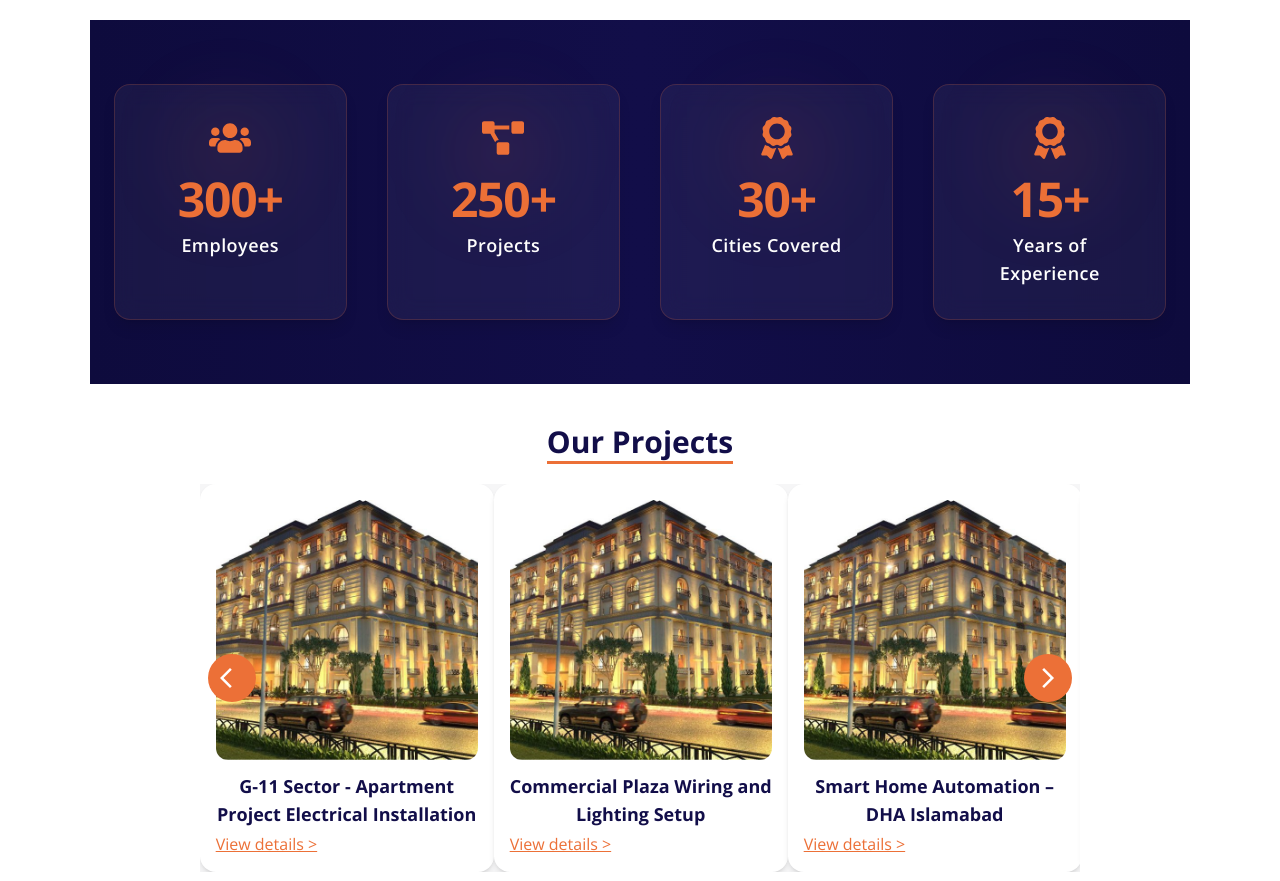
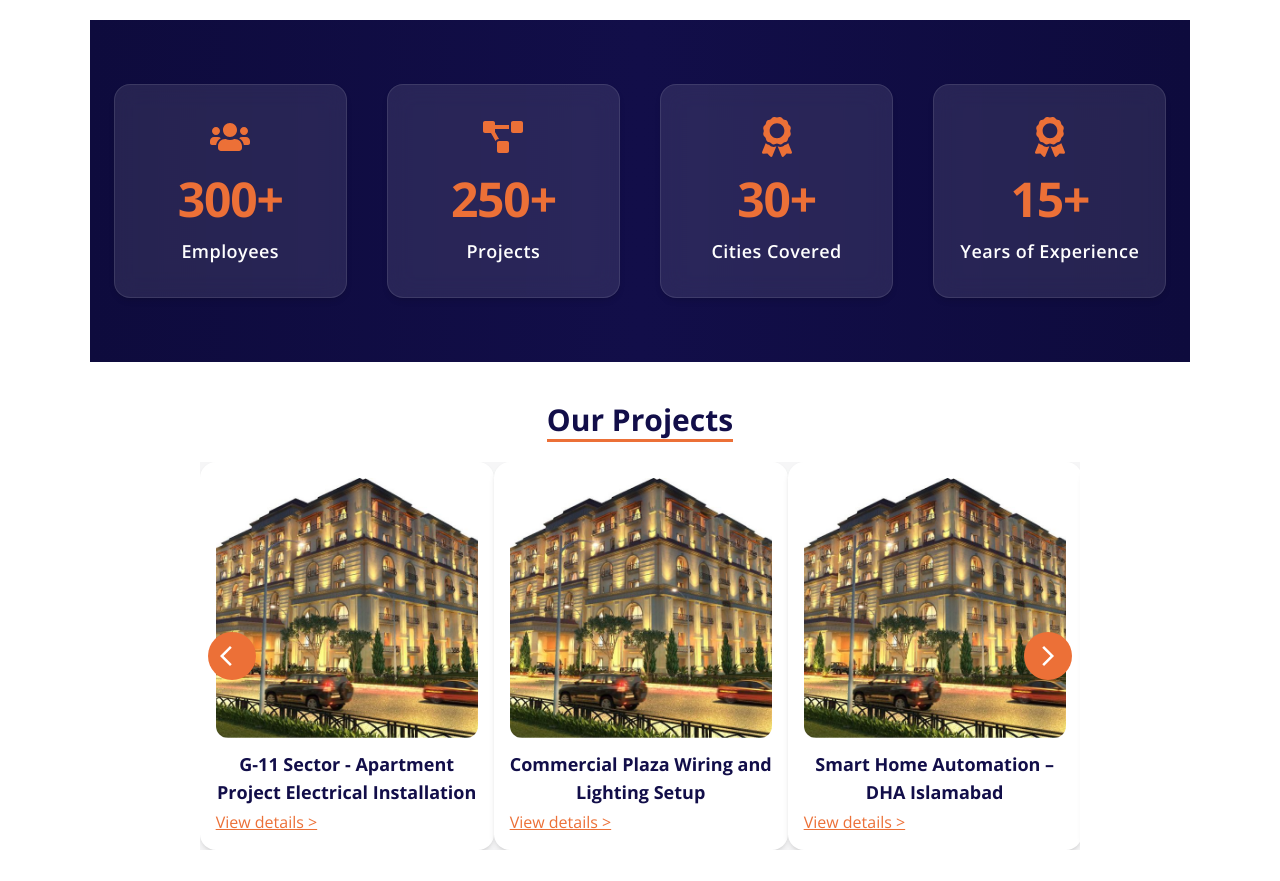
Before and after one commit to muhammad-aman-dev/electrical-company-website-project, a Next.js app: page / in a window 1280 px wide. Shown: the part 1056-1937 px from the top of the page. Built offline with nearby package versions, Linux system fonts and the light colour scheme.

Commit message:
Update StatCounter.js

```diff
--- a/components/StatCounter.js
+++ b/components/StatCounter.js
@@ -1,13 +1,8 @@
 'use client';
 import { useEffect, useState } from "react";
 import { useInView } from "react-intersection-observer";
-import { motion, AnimatePresence } from "framer-motion";
-import {
-  FaUsers,
-  FaCity,
-  FaProjectDiagram,
-  FaAward,
-} from "react-icons/fa";
+import { motion } from "framer-motion";
+import { FaUsers, FaCity, FaProjectDiagram, FaAward } from "react-icons/fa";
 
 export default function StatCounter({ target = 1000, duration = 2, label }) {
   const [count, setCount] = useState(0);
@@ -31,49 +26,30 @@ export default function StatCounter({ target = 1000, duration = 2, label }) {
 
   const getIcon = () => {
     const l = label?.toLowerCase() || "";
-    if (l.includes("employee")) return <FaUsers size={42} />;
-    if (l.includes("project")) return <FaProjectDiagram size={42} />;
-    if (l.includes("city")) return <FaCity size={42} />;
-    if (l.includes("year")) return <FaAward size={42} />;
-    return <FaAward size={42} />;
+    if (l.includes("employee")) return <FaUsers size={40} />;
+    if (l.includes("project")) return <FaProjectDiagram size={40} />;
+    if (l.includes("city")) return <FaCity size={40} />;
+    if (l.includes("year")) return <FaAward size={40} />;
+    return <FaAward size={40} />;
   };
 
   return (
     <motion.div
       ref={ref}
-      initial={{ opacity: 0, y: 40, scale: 0.9 }}
-      animate={inView ? { opacity: 1, y: 0, scale: 1 } : {}}
+      initial={{ opacity: 0, y: 30 }}
+      animate={inView ? { opacity: 1, y: 0 } : {}}
       whileHover={{
-        scale: 1.05,
-        boxShadow: "0 0 25px rgba(236,112,55,0.35)",
-        background: "linear-gradient(145deg, #1e1a63, #0e0b3d)",
+        boxShadow: "0 0 20px rgba(236,112,55,0.25)",
       }}
-      transition={{ duration: 0.6, ease: "easeOut" }}
-      className="relative bg-white/5 border border-[#ec7037]/20 rounded-2xl p-8 text-center backdrop-blur-md shadow-lg transition-all duration-500 hover:border-[#ec7037]/60 hover:shadow-[#ec7037]/20"
+      transition={{ duration: 0.5, ease: "easeOut" }}
+      className="flex flex-col items-center justify-center text-center bg-white/10 backdrop-blur-md rounded-2xl px-6 py-8 shadow-md border border-white/10 hover:border-[#ec7037]/40 transition-all duration-300"
     >
-      {/* Glow ring behind icon */}
-      <div className="absolute top-5 left-1/2 -translate-x-1/2 w-24 h-24 bg-[#ec7037]/10 rounded-full blur-2xl"></div>
-
-      <motion.div
-        className="relative text-[#ec7037] mb-4 flex justify-center"
-        whileHover={{ rotate: 10, scale: 1.15 }}
-        transition={{ type: "spring", stiffness: 200, damping: 8 }}
-      >
-        {getIcon()}
-      </motion.div>
-
-      <AnimatePresence>
-        <motion.span
-          key={count}
-          initial={{ opacity: 0, scale: 0.8 }}
-          animate={{ opacity: 1, scale: [1.2, 1] }}
-          transition={{ duration: 0.4 }}
-          className="block text-5xl font-extrabold text-[#ec7037] tracking-tight"
-        >
+      <div className="text-[#ec7037] mb-3">{getIcon()}</div>
+      <div className="h-[60px] flex items-center justify-center">
+        <span className="text-5xl font-extrabold text-[#ec7037] tracking-tight">
           {count.toLocaleString()}+
-        </motion.span>
-      </AnimatePresence>
-
+        </span>
+      </div>
       <p className="mt-2 text-white text-lg font-semibold tracking-wide">
         {label}
       </p>
```
